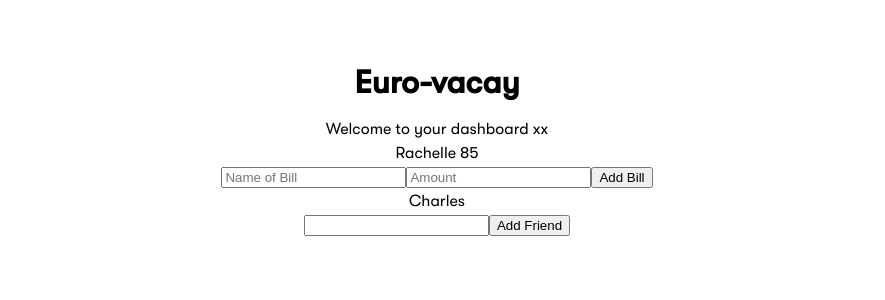
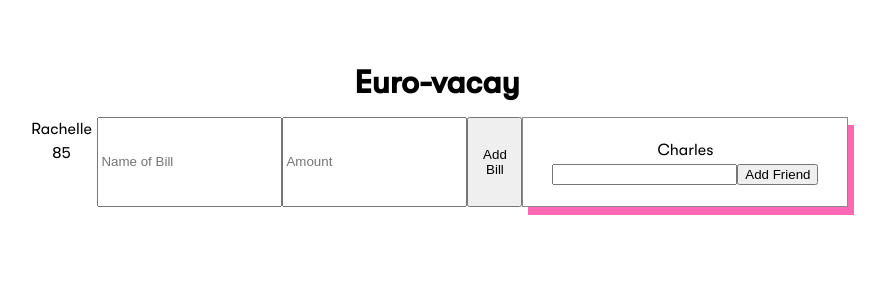
Before and after one commit to rachellesg/splitwise, a React (Create React App) app: page / in a window 1280 px wide. Shown: the top 300 px of the page, without its empty margins (203-1088 px from the left). Built offline with nearby package versions, Linux system fonts and the light colour scheme.

Commit message:
Add styled-components

```diff
--- a/src/components/Friends/index.jsx
+++ b/src/components/Friends/index.jsx
@@ -1,5 +1,7 @@
 import { useState, useRef, useEffect } from "react";
 import FriendsList from "./List";
+
+import styled from "styled-components";
 
 function Friends() {
   const [friends, setFriendsList] = useState([
@@ -26,12 +28,20 @@ function Friends() {
   };
 
   return (
-    <>
+    <FriendsWrapper>
       <FriendsList friends={friends} />
       <input ref={friendsRef} type="text" />
       <button onClick={handleAddFriend}>Add Friend</button>
-    </>
+    </FriendsWrapper>
   );
 }
 
 export default Friends;
+
+const FriendsWrapper = styled.div`
+  width: 40%;
+  max-width: 300px;
+  border: 1px solid #888888;
+  padding: 20px;
+  box-shadow: 6px 8px hotpink;
+`;
--- a/src/pages/Home/index.jsx
+++ b/src/pages/Home/index.jsx
@@ -1,14 +1,20 @@
 import Friends from "../../components/Friends";
 import Bills from "../../components/Bills";
 
+import styled from "styled-components";
+
 function Home() {
   return (
-    <>
-      Welcome to your dashboard xx
+    <ContentWrapper>
       <Bills />
       <Friends />
-    </>
+    </ContentWrapper>
   );
 }
 
 export default Home;
+
+const ContentWrapper = styled.section`
+  display: inline-flex;
+  justify-content: space-between;
+`;
```
